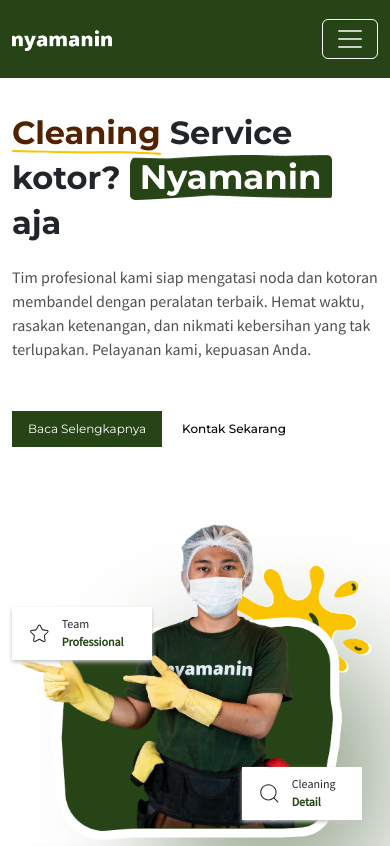
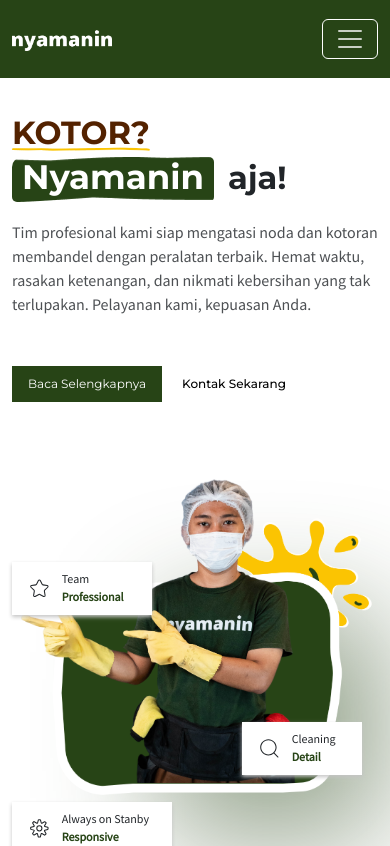
Before and after one commit to timmdkrtf/Nyamanin, a React (Vite) app: page / in a window 390 px wide. Shown: the top 846 px of the page. Built offline with nearby package versions, Linux system fonts and the light colour scheme.

Commit message:
revisi text header in home, revisi button swiper client, & revisi button order

```diff
--- a/src/components/Home.jsx
+++ b/src/components/Home.jsx
@@ -19,7 +19,7 @@ function Home(){
             <div className="container">
                 <div className="content-home">
                     <div className="text-left">
-                        <h1><span className="kebersihan">Cleaning</span> Service kotor? <span className="nyamanin"><img src={brushGreen} alt="" />Nyamanin</span> aja</h1>
+                        <h1><span className="kebersihan">KOTOR?</span> <br /> <span className="nyamanin"><img src={brushGreen} alt="" />Nyamanin</span> aja!</h1>
                         <p>Tim profesional kami siap mengatasi noda dan kotoran membandel dengan peralatan terbaik. Hemat waktu, rasakan ketenangan, dan nikmati kebersihan yang tak terlupakan. Pelayanan kami, kepuasan Anda.</p>
                         <div className="d-flex">
                             <a href="#about"><button>Baca Selengkapnya</button></a>
--- a/src/index.css
+++ b/src/index.css
@@ -102,7 +102,8 @@ body{
     width: 100%;
     height: 10px;
     position: absolute;
-    bottom: -6px;
+    bottom: -1px;
+    transform: rotate(-1deg);
     left: 0;
     background-image: url('../src/assets/elemen/Underline_05.png');
     background-repeat: no-repeat;
@@ -739,8 +740,8 @@ body{
   }
 
   .swiper-button-next, .swiper-rtl .swiper-button-prev{
-    color: rgb(255, 255, 255) !important;
-    background-color: #a1a1a1;
+    color: #FBC402 !important;
+    background-color: #532200;
     width: 30px !important;
     height: 37px !important;
     border-radius: 5px;
@@ -749,8 +750,8 @@ body{
   }
 
   .swiper-button-prev, .swiper-rtl .swiper-button-prev{
-    color: rgb(255, 255, 255) !important;
-    background-color: #a1a1a1;
+    color: #FBC402 !important;
+    background-color: #532200;
     width: 30px !important;
     height: 37px !important;
     border-radius: 5px;
@@ -807,7 +808,7 @@ body{
   left: 0;
   width: 100%;
   height: 100%;
-  background: hsl(0deg 0% 0% / 0.25);
+  background: rgb(251, 196, 2);
   will-change: transform;
   transform: translateY(6px);
   transition: transform
@@ -824,8 +825,8 @@ body{
   background: linear-gradient(
      to left,
      #000000 0%,
-     #1e3411 15%,
-     #1e3411 85%,
+     #532200 15%,
+     #532200 85%,
      #000000 100%
    );
  }
@@ -913,7 +914,7 @@ body{
       width: 100%;
       height: 10px;
       position: absolute;
-      bottom: -5px;
+      bottom: -2px;
       left: 0;
       background-image: url('../src/assets/elemen/Underline_05.png');
       background-repeat: no-repeat;
@@ -1608,7 +1609,7 @@ footer .leaf-right-bottom img{
     }
 
     .home .text-left .nyamanin::after {
-      margin-top: 0px;
+      margin-top: 2px;
   }
 
     .home .text-left .d-flex{
@@ -1685,7 +1686,7 @@ footer .leaf-right-bottom img{
       width: 100%;
       height: 10px;
       position: absolute;
-      bottom: -8px;
+      bottom: -5px;
       left: 0;
       background-image: url(/src/assets/elemen/Underline_05.png);
       background-repeat: no-repeat;
```
